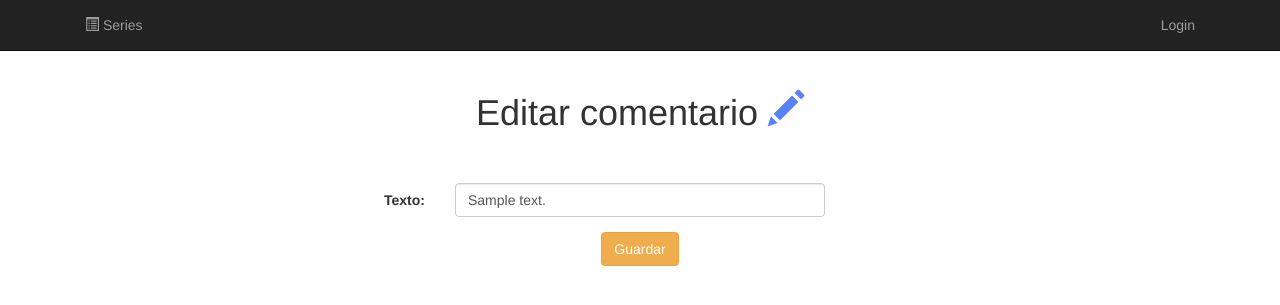
After one commit to vegaj/iweb-python, a Python web app: template src/templates/comments/edit.html in a window 1280 px wide. The commit adds this page. Shown: the top 305 px of the page. Run offline with Jinja, Linux system fonts and the light colour scheme; the template is opened without the code that fills it: most values are stand-ins (such as "Sample title", 1, 10 or a date in 2020); some libraries are stand-ins or nearby versions.

Commit message:
editar Comentario y arreglo de fecha

```diff
--- a/src/main.py
+++ b/src/main.py
@@ -1,7 +1,7 @@
 from views import Login, Logout, Error
 from series import NewSerie, ListSeries, ShowSerie, EditSerie, DeleteSerie
 from sketches import NewSketch, EditSketch, DeleteSketch, ShowSketch
-from comments import NewComment, DeleteComment
+from comments import NewComment, DeleteComment, EditComment
 import webapp2
 from webapp2 import Route
 from cgitb import handler
@@ -25,6 +25,7 @@ app = webapp2.WSGIApplication([
         ('/series/([\d]+)/sketches/new', NewSketch),
         ('/sketches/([\d]+)/comments/new', NewComment),
         ('/comments/delete/([\d]+)', DeleteComment),
+        ('/comments/edit/([\d]+)', EditComment),
         ('/comicvine/', ComicVine),
         Route(r'/<:.*>', handler=Error),
         ],
--- /dev/null
+++ b/src/templates/comments/edit.html
@@ -0,0 +1,37 @@
+{% extends "base.html" %}
+{% block content %}
+
+<div class="row">
+    <div class="col-lg-12 text-center">
+        <h1>Editar comentario <span class="glyphicon glyphicon-pencil" style="color: #5882FA" aria-hidden="true"></span></h1>
+    </div>
+</div>
+<br/>
+<br/>
+<div class="row">
+    <div class="col-md-2"></div>
+    <div class="col-md-8">
+    {% if error %}
+        <div class="alert alert-danger">{{ error }}</div>
+	{% endif %}
+        <form class="form-horizontal" role="form" action="" method="post">
+
+            <div class="form-group">
+                <label for="inputText" class="col-sm-3 control-label">Texto:</label>
+
+                <div class="col-sm-6">
+                    <input type="text" class="form-control" name="inputText" id="inputText"
+                           placeholder="texto" value="{{ text }}">
+                </div>
+            </div>
+
+            <div class="form-group text-center">
+                <button type="submit" value="submit" class="btn btn-warning">Guardar</button>
+            </div>
+        </form>
+    </div>
+    <div class="col-md-2"></div>
+</div>
+
+
+{% endblock content %}
```
Also changed, not shown: src/comments.py (+49 -0 lines), src/templates/comments/list.html (+12 -2 lines).
